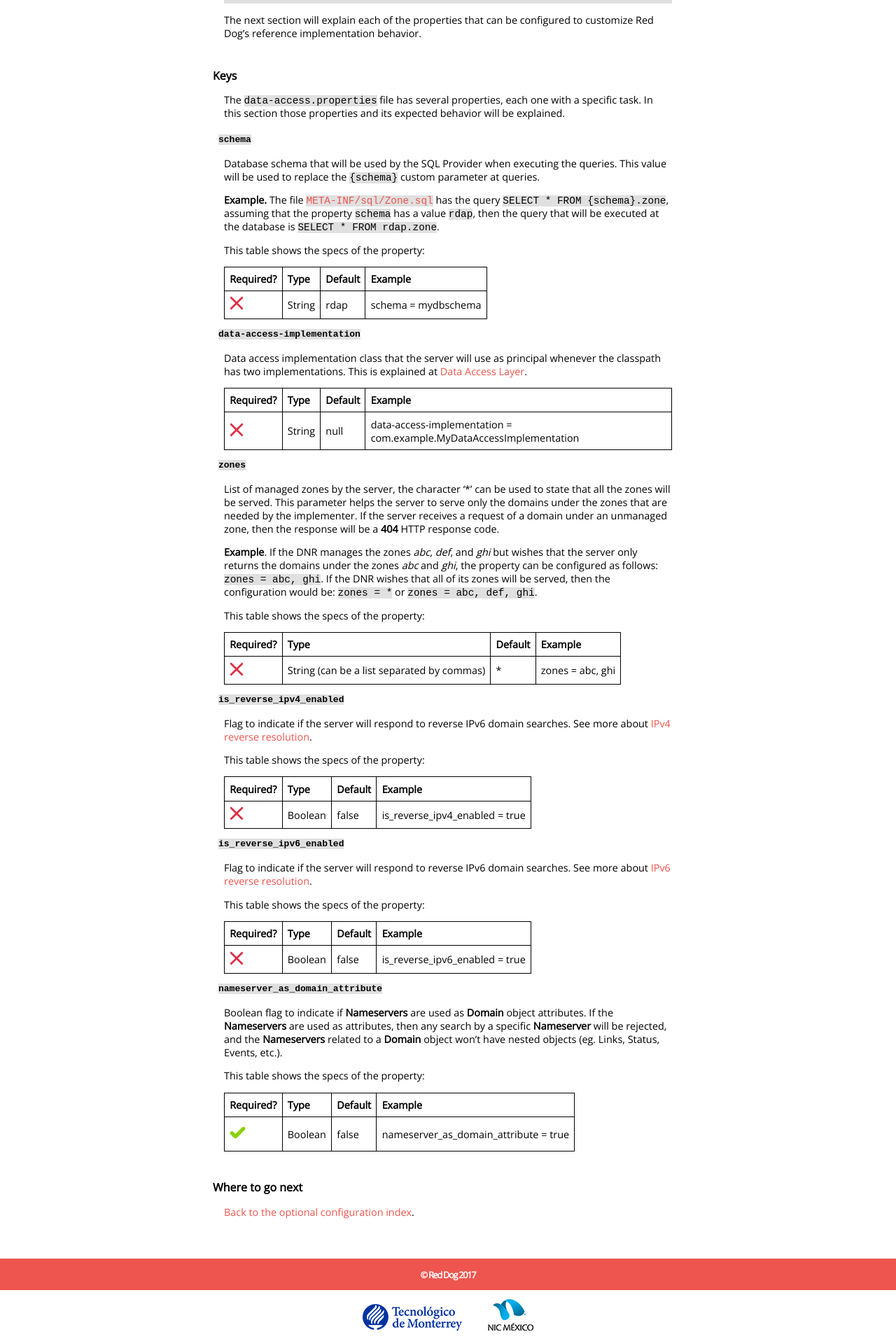
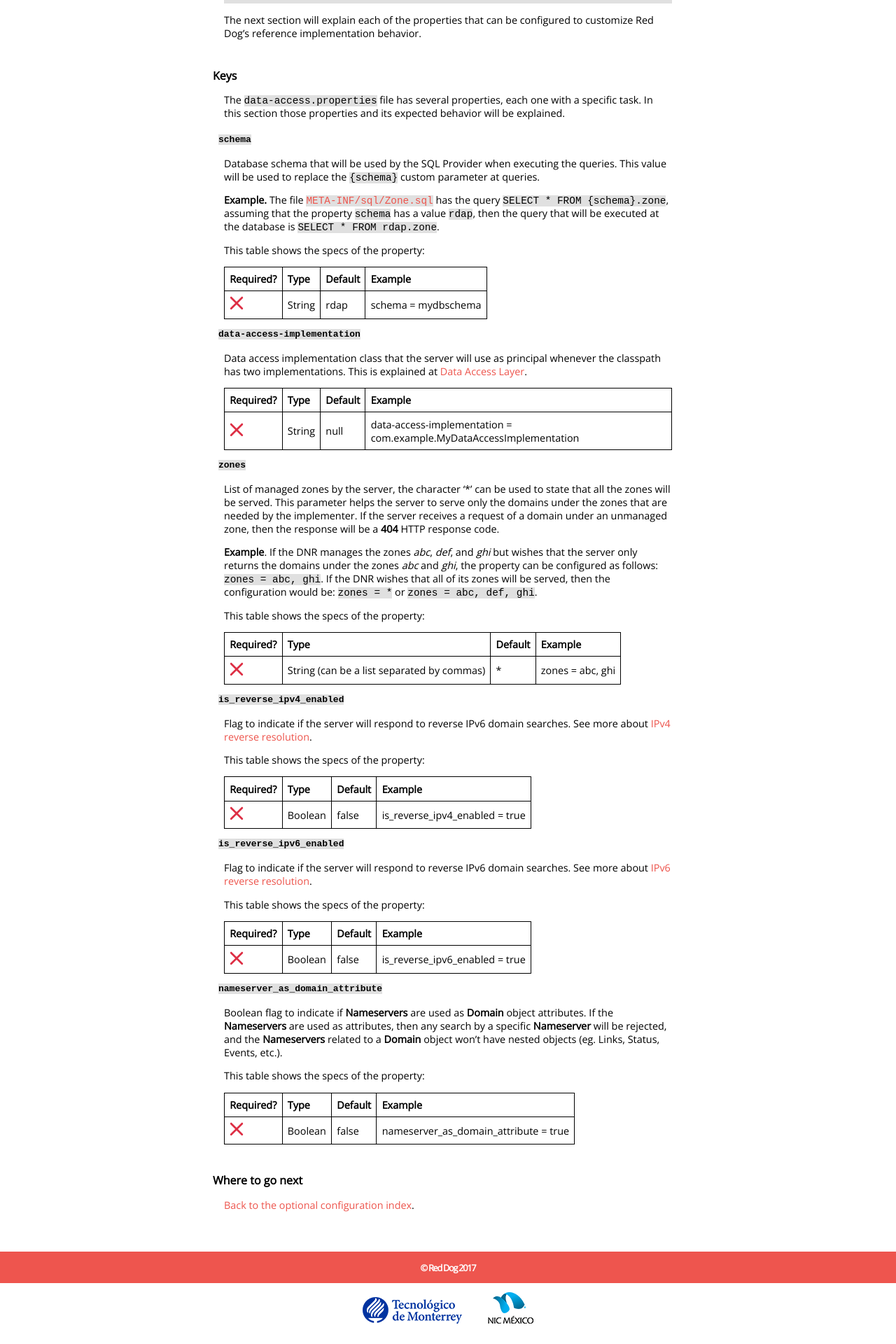
Before and after one commit to NICMx/rdap-server, a Jekyll site: the page built from data-access-configuration.md, in a window 1280 px wide. Shown: the part 815-2735 px from the top of the page at 70% size. Built offline with Jekyll 4.4.1, drawn with Linux system fonts in a browser that asks for light colours; nearby versions of some CDN libraries.

Commit message:
Fix: 'nameserver_as_domain_attribute' isn't required, since now the default value is loaded from rdap-sql-provider configuration

```diff
--- a/data-access-configuration.md
+++ b/data-access-configuration.md
@@ -101,7 +101,7 @@ This table shows the specs of the property:
 
 | Required? | Type | Default | Example |
 |--------------------|--------|---------|-------------|
-| ![Yes](img/green_bkg_check.svg) | Boolean | false | nameserver_as_domain_attribute = true |
+| ![No](img/red_x.svg) | Boolean | false | nameserver_as_domain_attribute = true |
 
 ## Where to go next
 
```
